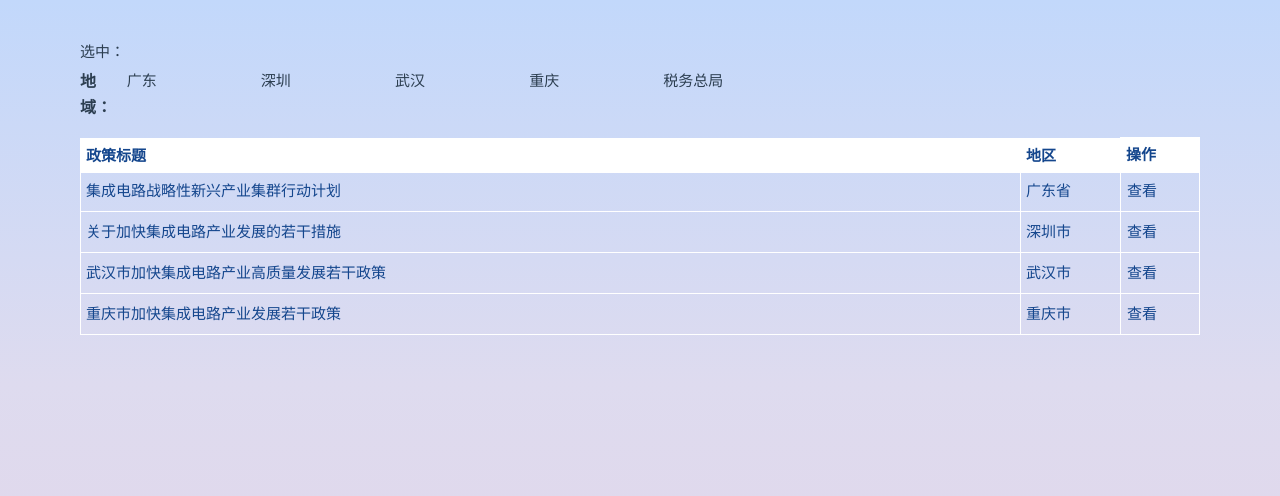
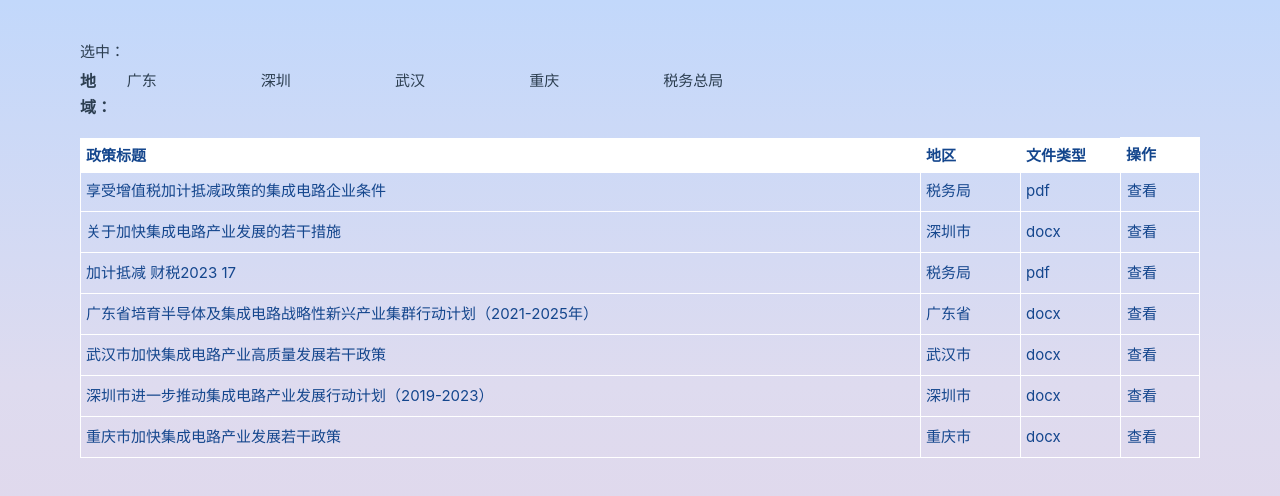
Before and after one commit to Yanzengyong/zz-demo, a Vue app: page /policy in a window 1280 px wide. Shown: the top 496 px of the page. Built offline with nearby package versions, Linux system fonts and the light colour scheme.

Commit message:
政策关系修改

```diff
--- a/src/components/cards/PolicyInterpretationCard.vue
+++ b/src/components/cards/PolicyInterpretationCard.vue
@@ -45,7 +45,7 @@ const emit = defineEmits(['update:visiable'])
     height: 80%;
     top: 10%;
     padding: 20px;
-    background-color: aqua;
+    background: linear-gradient(180deg, #FFFFFF 0%, rgba(255,255,255,0.4) 100%);
     border-radius: $cardBorderRadius;
 
     @include flex(column, flex-start, flex-start);
--- a/src/components/lite-table/LiteTable.vue
+++ b/src/components/lite-table/LiteTable.vue
@@ -9,9 +9,9 @@
         </div>
         <div class="lite-table-body">
             <div class="lite-table-body-row" v-for="row, i in tableData" :key="i" :class="{'active-row': i == activeIndex}">
-                <div class="lite-table-body-item" v-for="value, key, keyIndex in row" :key="key + i"
-                    :style="widthFilter(tableHeaders[keyIndex].width)">
-                    {{ value }}
+                <div class="lite-table-body-item" v-for="header, idx in tableHeaders.slice(0, tableHeaders.length -1)" :key="idx"
+                    :style="widthFilter(tableHeaders[idx].width)">
+                    {{ row[header.key] }}
                 </div>
 
                 <div class="lite-table-body-item" :style="widthFilter(tableHeaders[tableHeaders.length - 1].width)">
--- a/src/service/index.ts
+++ b/src/service/index.ts
@@ -27,7 +27,8 @@ export const getProductRelations = (productName: string): Promise<IProductRelati
 
 export interface Policy {
     title: string,
-    region: string
+    region: string,
+    fileType: string
 }
 
 
--- a/src/view/policy.vue
+++ b/src/view/policy.vue
@@ -4,33 +4,59 @@ import ZButton from '../components/btns/ZButton.vue';
 import LiteTable from '../components/lite-table/LiteTable.vue';
 import { TableHeader } from '../components/lite-table/LiteTable';
 import AreaPicker from '../components/areaPicker/index.vue'
-import { Policy, Product } from '../datatypes'
+import { Policy, Product } from '../service/index'
 import PolicyInterpretationCard from '../components/cards/PolicyInterpretationCard.vue';
 /*************************** 政策相关 ****************************/
 
 const policyTableHeaders: TableHeader[] = [
   { key: 'title', name: '政策标题', width: '100%' },
   { key: 'region', name: '地区', width: '100px' },
+  { key: 'fileType', name: '文件类型', width: '100px' },
   { key: '操作', name: '操作', width: '80px' }
 ];
 
-let policyTableData: Policy[] = reactive([{
-  title: '集成电路战略性新兴产业集群行动计划',
-  region: '广东省'
-}, {
-  title: '关于加快集成电路产业发展的若干措施',
-  region: '深圳市'
-}, {
-  title: '武汉市加快集成电路产业高质量发展若干政策',
-  region: '武汉市'
-}, {
-  title: '重庆市加快集成电路产业发展若干政策',
-  region: '重庆市'
-}]);
+let policyTableData: Policy[] = reactive([
+  {
+    fileType: "pdf",
+    region: "税务局",
+    title: "享受增值税加计抵减政策的集成电路企业条件"
+  },
+  {
+    fileType: "docx",
+    region: "深圳市",
+    title: "关于加快集成电路产业发展的若干措施"
+  },
+  {
+    fileType: "pdf",
+    region: "税务局",
+    title: "加计抵减 财税2023 17"
+  },
+  {
+    fileType: "docx",
+    region: "广东省",
+    title: "广东省培育半导体及集成电路战略性新兴产业集群行动计划（2021-2025年）"
+  },
+  {
+    fileType: "docx",
+    region: "武汉市",
+    title: "武汉市加快集成电路产业高质量发展若干政策"
+  },
+  {
+    fileType: "docx",
+    region: "深圳市",
+    title: "深圳市进一步推动集成电路产业发展行动计划（2019-2023）"
+  },
+  {
+    fileType: "docx",
+    region: "重庆市",
+    title: "重庆市加快集成电路产业发展若干政策"
+  }
+]);
 
 let currentPolicy: Policy = reactive({
   title: '',
-  region: ''
+  region: '',
+  fileType: ''
 });
 
 
```
Also changed, not shown: 2 other files (tests, documents, lock files or other folders).
